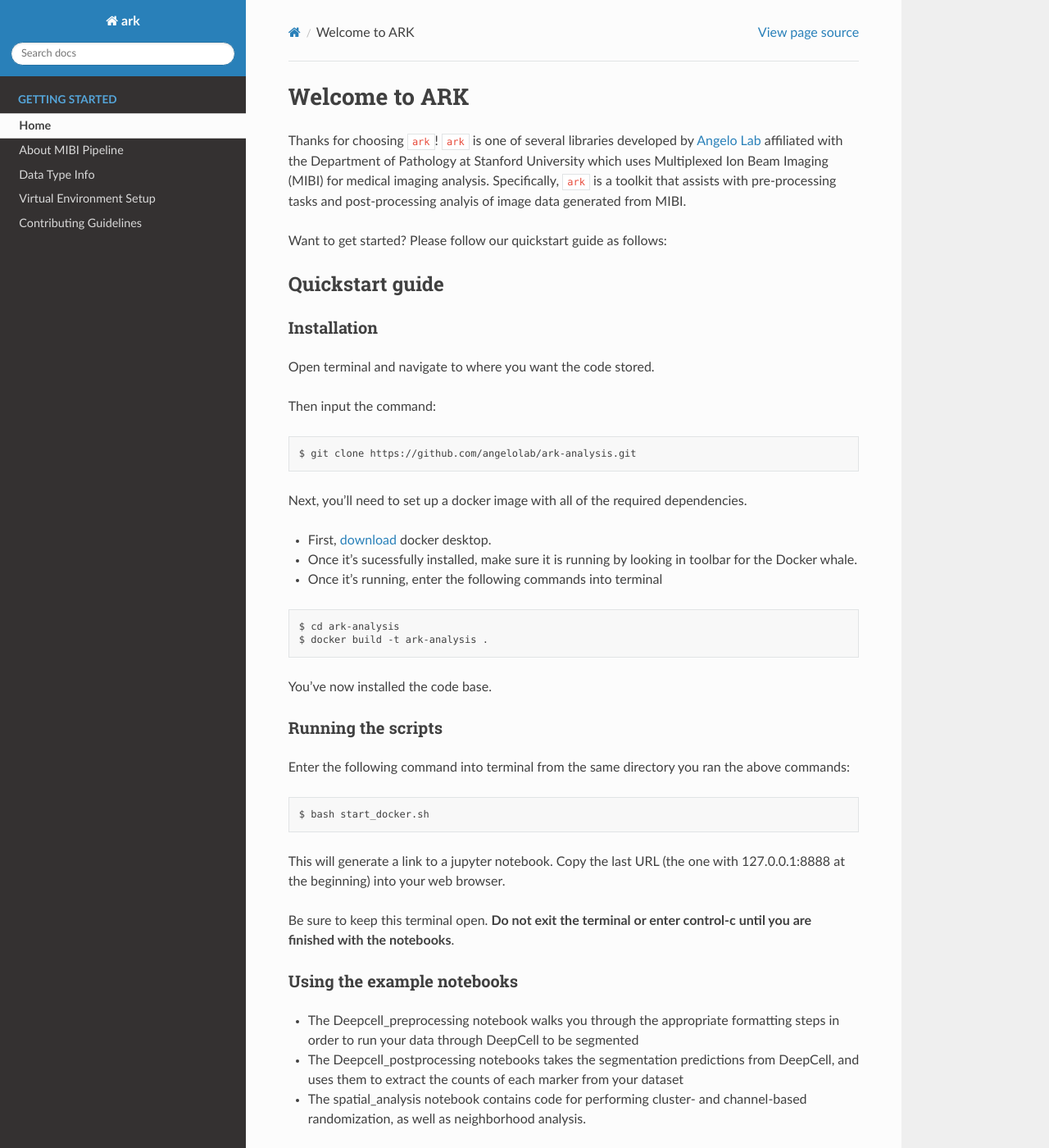
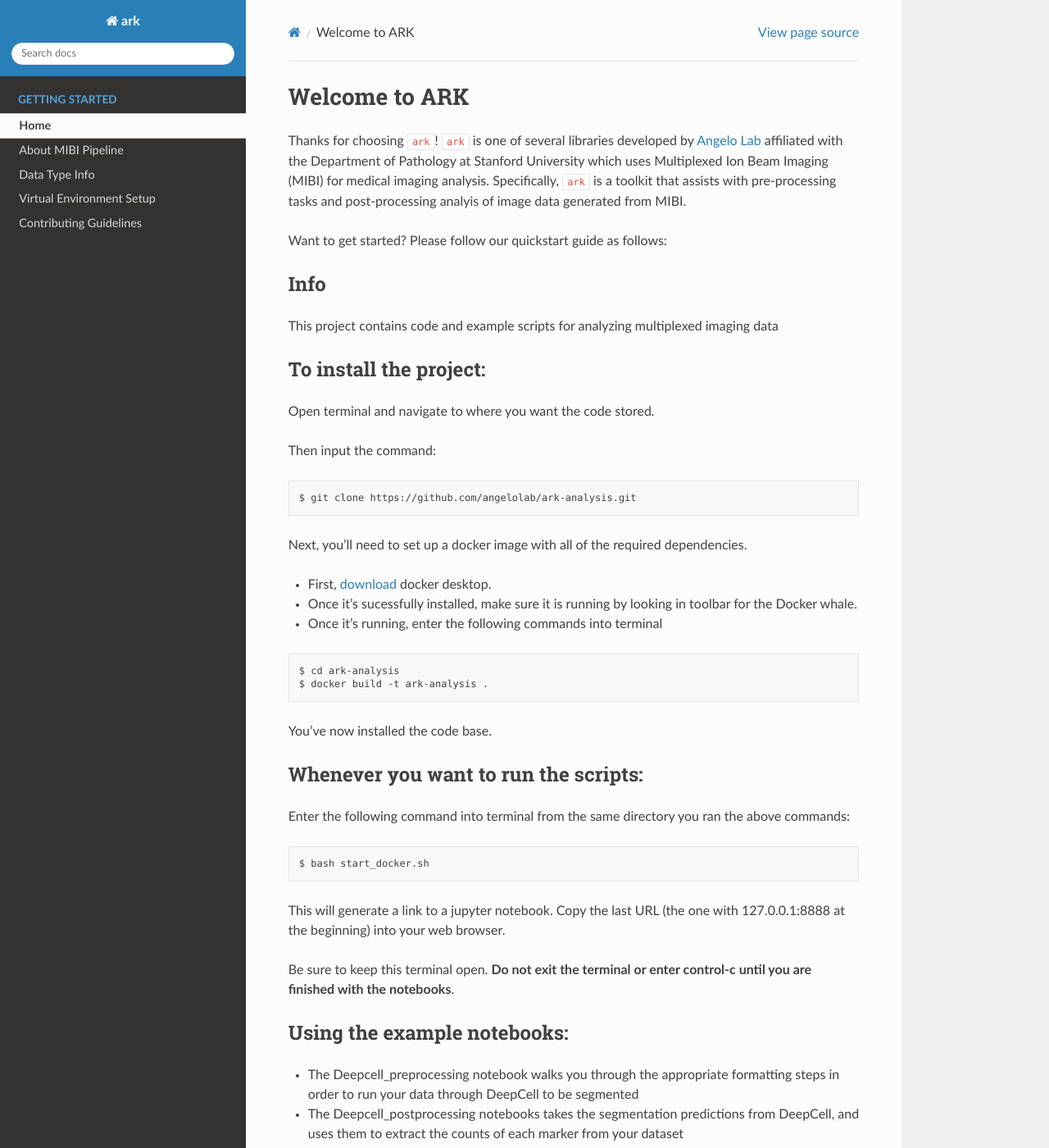
Before and after one commit to angelolab/ark-analysis, a Sphinx documentation site: the page built from docs/index.rst, in a window 1280 px wide and 1400 px high. Shown: the whole window at 82% size. Built offline with Sphinx 7.4.7 and the Read the Docs theme 2.0.0, drawn with Linux system fonts in a browser that asks for light colours; pages that are not in the unit, such as notebooks, are missing from menus; some of the changed lines change nothing that is shown; some of the changed text lies outside the part shown.

Commit message:
Add function to append README.md to landing.md before generating documentation with proper headings.

````diff
--- a/docs/_rtd/landing.md
+++ b/docs/_rtd/landing.md
@@ -4,9 +4,10 @@
 
 Want to get started? Please follow our quickstart guide as follows:
 
-### Quickstart guide
+### Info
 
-#### Installation
+This project contains code and example scripts for analyzing multiplexed imaging data
+### To install the project:
 
 Open terminal and navigate to where you want the code stored.
 
@@ -28,7 +29,7 @@
 
 You've now installed the code base.
 
-#### Running the scripts
+### Whenever you want to run the scripts:
 
 Enter the following command into terminal from the same directory you ran the above commands:
 
@@ -40,17 +41,17 @@
 
 Be sure to keep this terminal open.  **Do not exit the terminal or enter control-c until you are finished with the notebooks**.
 
-#### Using the example notebooks
+### Using the example notebooks:
 - The Deepcell_preprocessing notebook walks you through the appropriate formatting steps in order to run your data through DeepCell to be segmented
 - The Deepcell_postprocessing notebooks takes the segmentation predictions from DeepCell, and uses them to extract the counts of each marker from your dataset
 - The spatial_analysis notebook contains code for performing cluster- and channel-based randomization, as well as neighborhood analysis.
 
 
-#### Finishing up
+### Once you are finished
 
 You can shut down the notebooks and close docker by entering control-c in the terminal window.
 
-#### Updates
+### Updates
 
 This project is still in development, and we are making frequent updates and improvements. If you want to update the version on your computer to have the latest changes, perform the following steps
 
@@ -69,7 +70,7 @@
 bash start_docker.sh -u
 ```
 
-#### Warnings
+#### WARNING
 
 If you didn't change the name of any of the notebooks within the `scripts` folder, they will be overwritten by the command above!
 
--- a/docs/conf.py
+++ b/docs/conf.py
@@ -147,17 +147,52 @@
 intersphinx_cache_limit = 0
 
 
+# this function appends the proper lines and formatting to landing.md
+# so it can get displayed properly
+def append_readme():
+    with open(os.path.join('..', 'README.md')) as fin, open(os.path.join('_rtd', 'landing.md'), 'a') as fout:
+        # flag to identify when to start writing to file, doing this because we don't want to
+        # include build or covarage status nor the ark-analysis heading
+        seen_heading = False
+
+        for line in fin:
+            # once we've seen an h2 heading, we can start writing to file
+            # we also append an extra '#' to the line to downgrade to an h3 heading
+            # so that it can display comfortably on ReadTheDocs
+            if line.startswith('##'):
+                seen_heading = True
+                line = '#' + line
+
+            # append line to landing.md
+            if seen_heading:
+                fout.write(line)
+
+
 # this we'll need to build the documentation from sphinx-apidoc ourselves
 def run_apidoc(_):
+    # the parent directory we will begin snaking through to find documentation
     module = '../ark'
+
+    # we want the documents to be markdown files
     output_ext = 'md'
+
+    # we want to store the documentation in the _markdown folder on the ReadTheDocs server
     output_path = '_markdown'
+
+    # the sphinx-apidoc command to run
     cmd_path = 'sphinx-apidoc'
+
+    # do not generate any documentation for test files
     ignore = '../ark/*/*_test.py'
 
+    # should probably remove this
     if hasattr(sys, 'real_prefix'):
         cmd_path = os.path.abspath(os.path.join(sys.prefix, 'bin', 'sphinx-apidoc'))
 
+    # append the readme to landing.md before running sphinx apidoc build
+    append_readme()
+
+    # run sphinx-apidoc to build documentation from Google docstrings
     subprocess.check_call([cmd_path, '-f', '-T', '-s', output_ext, '-o', output_path, module, ignore])
 
 
````
